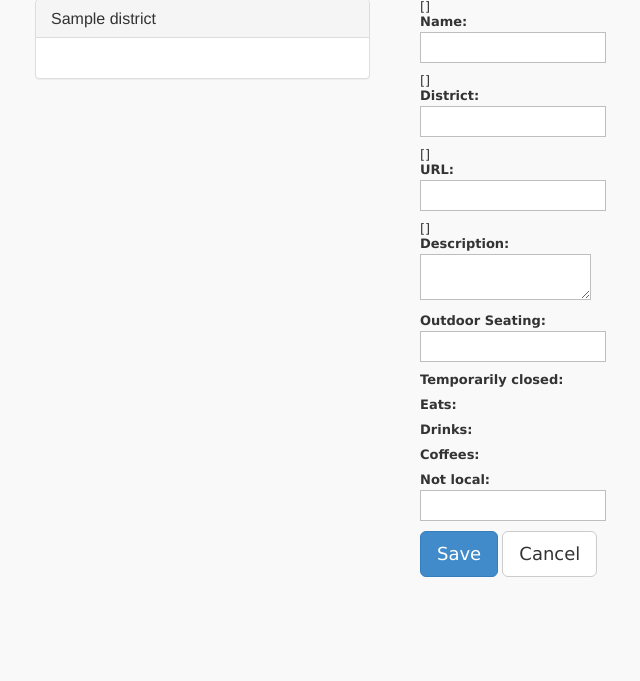
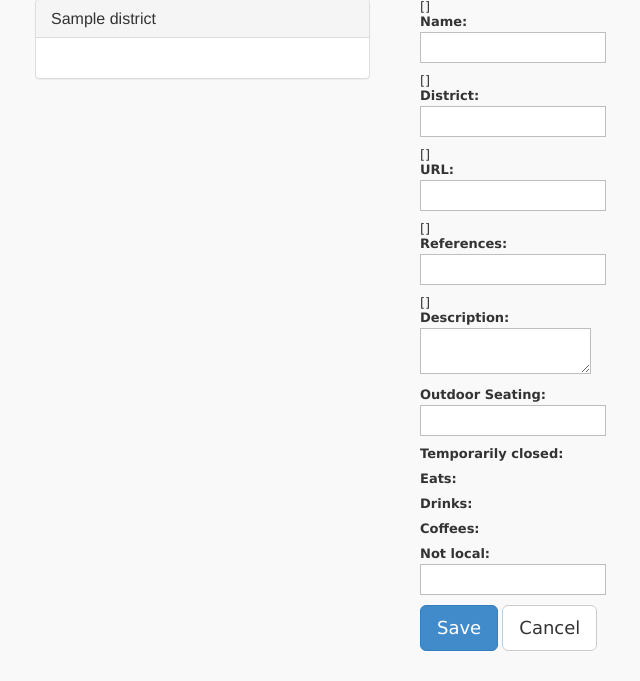
Before and after one commit to dtraleigh/dt_eats, a Django app: template templates/tips.html in a window 1280 px wide. Shown: the part 163-844 px from the top of the page, without its empty margins (255-895 px from the left). Before the commit the page ends 740 px from the top, so only its background shows below. Run offline with Django 3.2, Linux system fonts and the light colour scheme; the template is opened without the code that fills it: most values are stand-ins (such as "Sample title", 1, 10 or a date in 2020); form fields are guessed from the names that the template uses; some libraries are stand-ins or nearby versions.

Commit message:
Add ref_link field to tip_form.

```diff
--- a/templates/tips.html
+++ b/templates/tips.html
@@ -63,6 +63,11 @@
             {{ tip_form.link|add_class:"input-lg" }}
           </li>
           <li>
+            {{ tip_form.references.errors }}
+            <label for="{{ tip_form.references.id_for_label }}">References:</label>
+            {{ tip_form.references }}
+          </li>
+          <li>
             {{ tip_form.description.errors }}
             <label for="{{ tip_form.description.id_for_label }}">Description:</label>
             {{ tip_form.description }}
```
